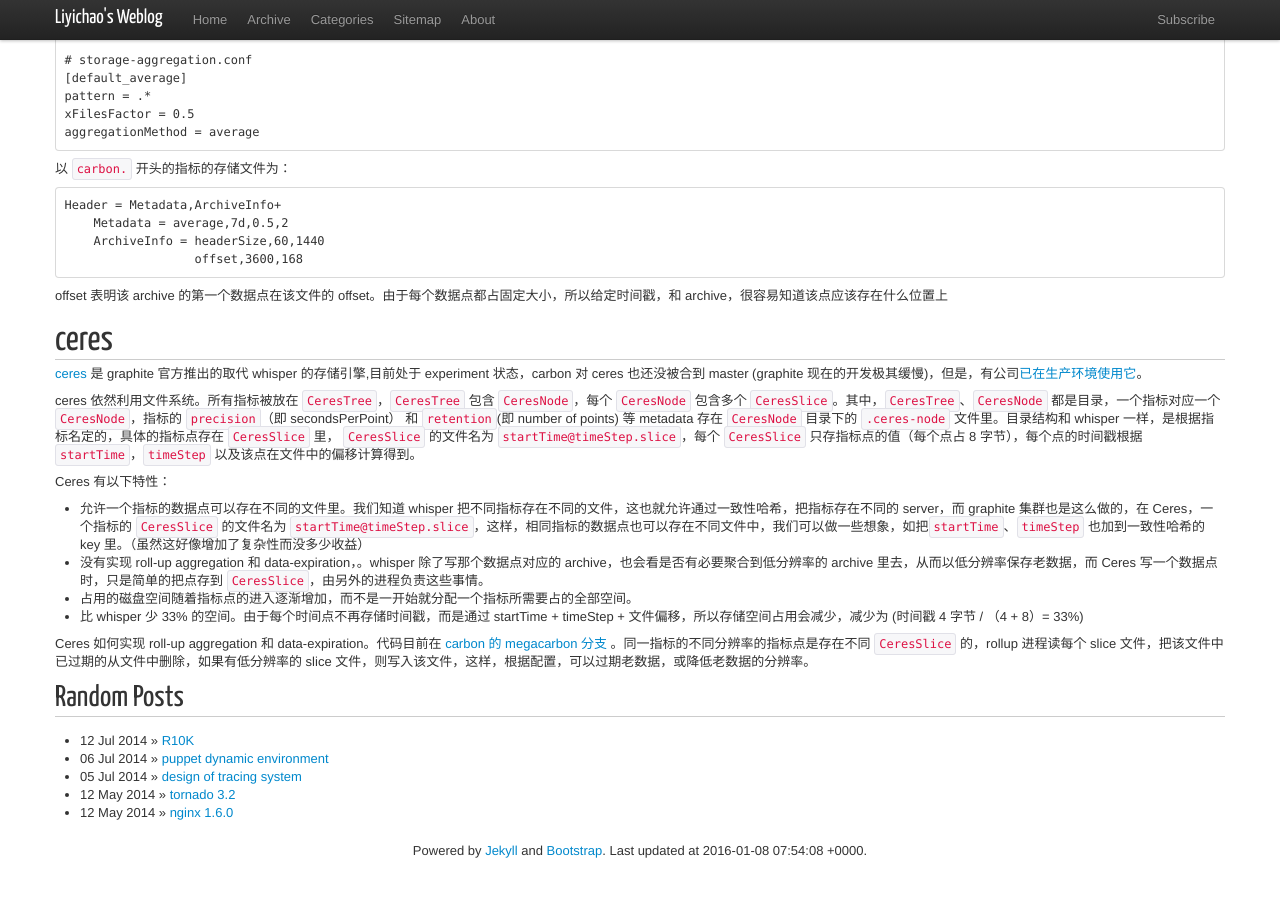
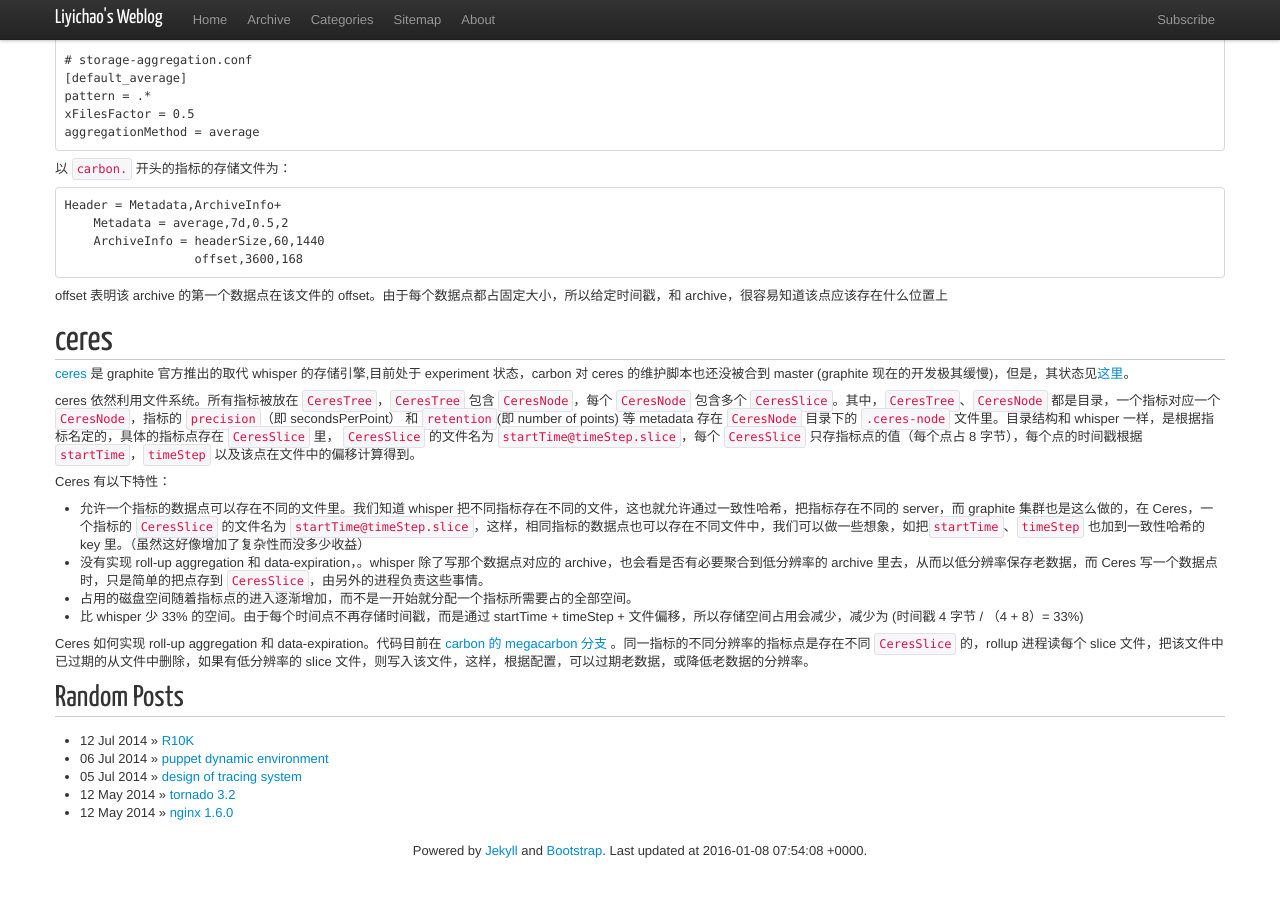
Before and after one commit to liyichao/liyichao.github.io, a Jekyll site: the page built from _posts/2016/2016-01-08-graphite-源码剖析.md, in a window 1280 px wide and 900 px high, scrolled down 1707 px. Shown: the top 897 px of the window. Built offline with Jekyll 4.4.1, drawn with Linux system fonts in a browser that asks for light colours; nearby versions of some CDN libraries; Markdown is read by kramdown in place of the engine named in the settings; comment, search, counter and statistics services are not loaded.

Commit message:
Minor update.

```diff
--- a/_posts/2016/2016-01-08-graphite-源码剖析.md
+++ b/_posts/2016/2016-01-08-graphite-源码剖析.md
@@ -118,7 +118,7 @@ offset 表明该 archive 的第一个数据点在该文件的 offset。由于每
 
 # ceres
 
-[ceres](https://github.com/graphite-project/ceres) 是 graphite 官方推出的取代 whisper 的存储引擎,目前处于 experiment 状态，carbon 对 ceres 也还没被合到 master (graphite 现在的开发极其缓慢)，但是，有公司[已在生产环境使用它](https://github.com/graphite-project/ceres/issues/15)。
+[ceres](https://github.com/graphite-project/ceres) 是 graphite 官方推出的取代 whisper 的存储引擎,目前处于 experiment 状态，carbon 对 ceres 的维护脚本也还没被合到 master (graphite 现在的开发极其缓慢)，但是，其状态见[这里](https://github.com/graphite-project/ceres/issues/15)。
 
 ceres 依然利用文件系统。所有指标被放在 `CeresTree`，`CeresTree` 包含 `CeresNode`，每个 `CeresNode` 包含多个 `CeresSlice`。其中，`CeresTree`、`CeresNode` 都是目录，一个指标对应一个 `CeresNode`，指标的 `precision`（即 secondsPerPoint） 和 `retention`(即 number of points) 等 metadata 存在 `CeresNode` 目录下的 `.ceres-node` 文件里。目录结构和 whisper 一样，是根据指标名定的，具体的指标点存在 `CeresSlice` 里， `CeresSlice` 的文件名为 `startTime@timeStep.slice`，每个 `CeresSlice` 只存指标点的值（每个点占 8 字节），每个点的时间戳根据 `startTime`，`timeStep` 以及该点在文件中的偏移计算得到。
 
```
